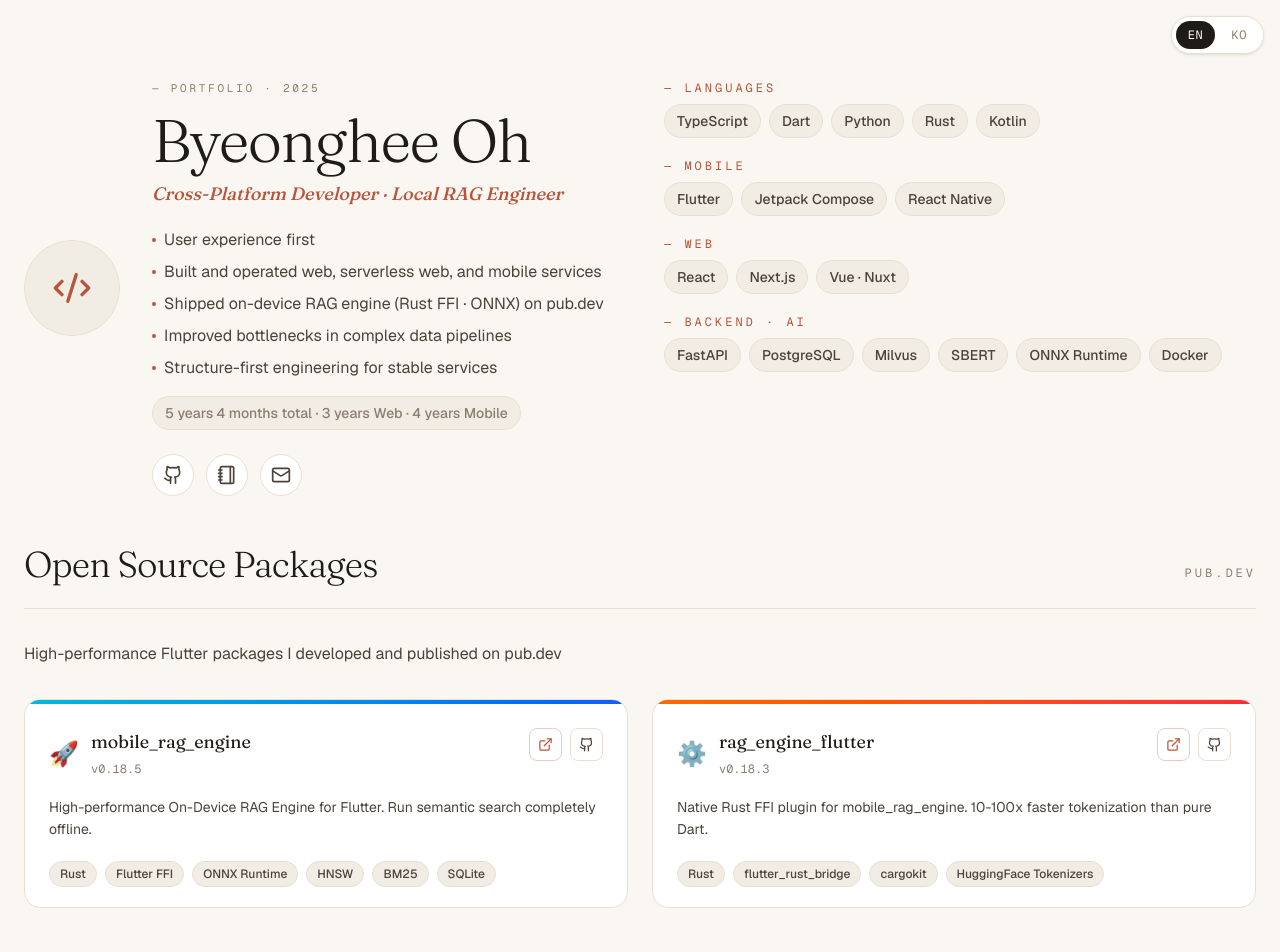
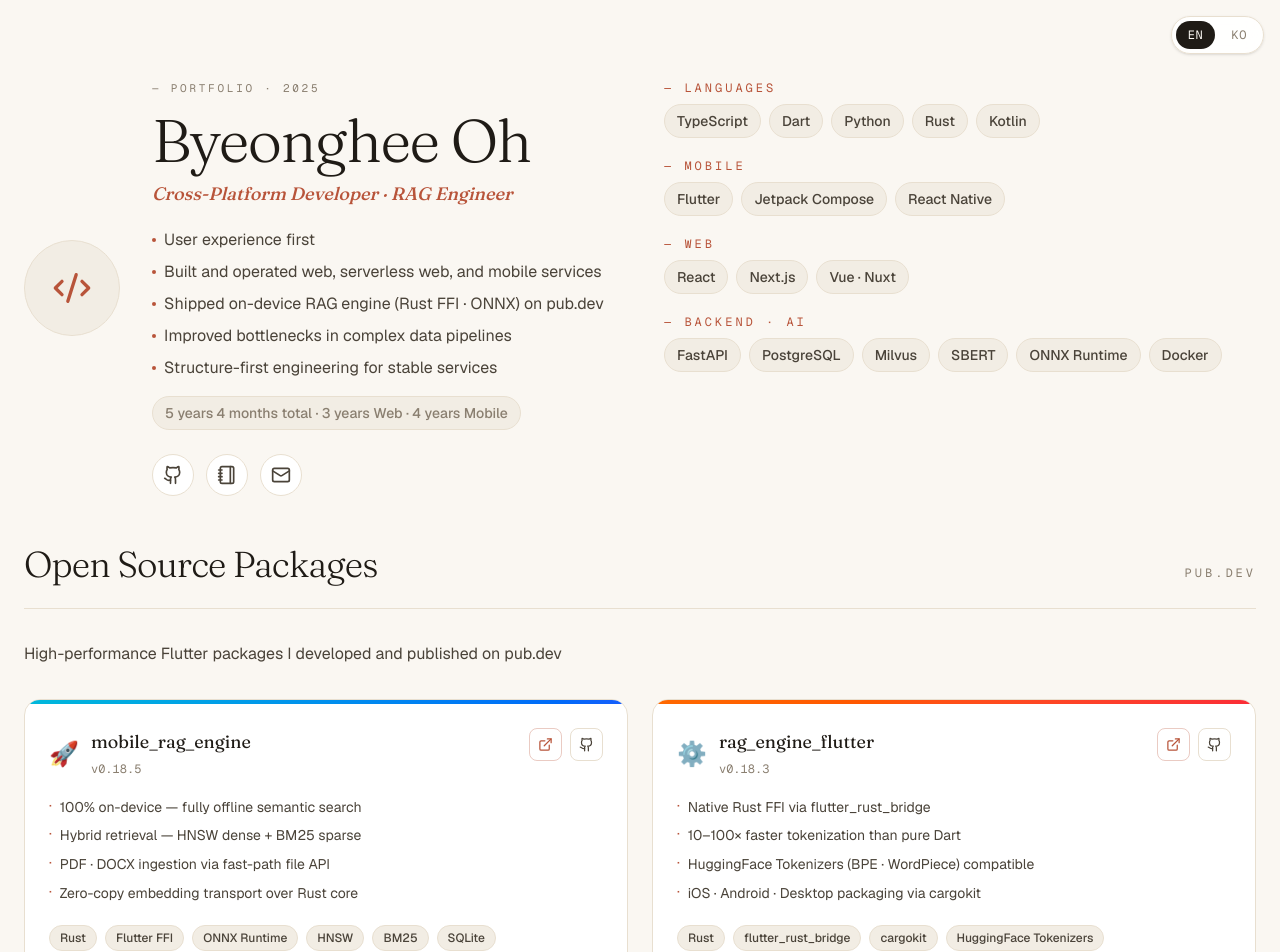
Before and after one commit to dev07060/dev-portfolio, a Next.js app: page / in a window 1280 px wide. Shown: the top 952 px of the page. Built offline with nearby package versions, Linux system fonts and the light colour scheme.

Commit message:
feat: enhance Portfolio and DeviceFrame components, add swipe functionality to PresentationOverlay, and improve OpenSourceBanner structure

```diff
--- a/src/components/Portfolio.tsx
+++ b/src/components/Portfolio.tsx
@@ -92,6 +92,22 @@ const Portfolio = () => {
     });
   }, [selectedProject]);
 
+  // Lock background scroll while a modal/overlay is open
+  useEffect(() => {
+    if (!selectedProject) return;
+    const previousOverflow = document.body.style.overflow;
+    const previousPaddingRight = document.body.style.paddingRight;
+    const scrollbarWidth = window.innerWidth - document.documentElement.clientWidth;
+    document.body.style.overflow = 'hidden';
+    if (scrollbarWidth > 0) {
+      document.body.style.paddingRight = `${scrollbarWidth}px`;
+    }
+    return () => {
+      document.body.style.overflow = previousOverflow;
+      document.body.style.paddingRight = previousPaddingRight;
+    };
+  }, [selectedProject]);
+
   return (
     <div className="min-h-screen bg-[#faf7f2] text-[#1f1b16] font-sans">
       {/* Header / Profile Section */}
--- a/src/components/widgets/DeviceFrame.tsx
+++ b/src/components/widgets/DeviceFrame.tsx
@@ -30,10 +30,11 @@ const DeviceFrame = ({
   }
 
   return (
-    <div className="w-full lg:w-1/3 bg-gradient-to-b from-[#f2ede4] to-[#e8dfd0] flex items-center justify-center p-8 order-1 lg:order-2 overflow-hidden relative min-h-[500px] lg:min-h-[500px] group">
-      {/* Hover hint */}
-      <div className="absolute top-4 left-1/2 -translate-x-1/2 z-10 opacity-0 group-hover:opacity-100 transition-opacity bg-[#1f1b16]/80 px-3 py-1 rounded-full text-xs text-[#faf7f2] flex items-center gap-2 pointer-events-none">
-        <Maximize2 size={12} /> Click device to explore
+    <div className="w-full lg:w-3/5 bg-gradient-to-b from-[#f2ede4] to-[#e8dfd0] flex items-center justify-center p-8 order-1 lg:order-2 overflow-hidden relative min-h-[500px] lg:min-h-[500px] group">
+      {/* Always-visible affordance badge — also works on touch devices */}
+      <div className="absolute bottom-4 left-1/2 -translate-x-1/2 z-10 bg-[#1f1b16]/75 backdrop-blur-sm px-3 py-1.5 rounded-full text-[10px] uppercase tracking-[0.2em] text-[#faf7f2] flex items-center gap-1.5 pointer-events-none font-mono shadow-sm group-hover:bg-[#1f1b16]/90 transition-colors">
+        <Maximize2 size={10} />
+        <span>Tap to open</span>
       </div>
 
       {/* Background Glow Effect */}
@@ -65,7 +66,7 @@ const MobileFrame = ({
   return (
     <div
       onClick={onClick}
-      className="relative mx-auto cursor-pointer border-gray-100 bg-gray-100 border-[8px] rounded-[2.5rem] h-[400px] w-[220px] md:h-[500px] md:w-[280px] shadow-xl flex flex-col transform transition-transform duration-500 hover:scale-105"
+      className="relative mx-auto cursor-pointer border-gray-100 bg-gray-100 border-[8px] rounded-[2.5rem] h-[400px] w-[220px] md:h-[500px] md:w-[280px] lg:h-[560px] lg:w-[310px] shadow-xl flex flex-col transform transition-transform duration-500 hover:scale-105"
     >
       <div className="h-[32px] w-[3px] bg-gray-100 absolute -left-[10px] top-[72px] rounded-l-lg" />
       <div className="h-[46px] w-[3px] bg-gray-100 absolute -left-[10px] top-[124px] rounded-l-lg" />
@@ -105,7 +106,7 @@ const WebFrame = ({
   return (
     <div
       onClick={onClick}
-      className="relative w-full max-w-md aspect-video bg-[#faf7f2] rounded-lg shadow-2xl border-t-[20px] border-white/90 transform transition-transform duration-500 hover:scale-105 cursor-pointer overflow-hidden"
+      className="relative w-full max-w-md lg:max-w-xl aspect-video bg-[#faf7f2] rounded-lg shadow-2xl border-t-[20px] border-white/90 transform transition-transform duration-500 hover:scale-105 cursor-pointer overflow-hidden"
     >
       <div className="absolute -top-[14px] left-3 flex gap-1.5 z-10">
         <div className="w-2.5 h-2.5 rounded-full bg-red-400" />
@@ -281,8 +282,7 @@ const TabletFrame = ({
   return (
     <div
       onClick={onClick}
-      className="relative mx-auto cursor-pointer border-gray-100 bg-gray-100 border-[10px] rounded-[2rem] shadow-xl flex flex-col transform transition-transform duration-500 hover:scale-105"
-      style={{ width: '280px', height: '400px' }}
+      className="relative mx-auto cursor-pointer border-gray-100 bg-gray-100 border-[10px] rounded-[2rem] shadow-xl flex flex-col transform transition-transform duration-500 hover:scale-105 w-[280px] h-[400px] lg:w-[360px] lg:h-[510px]"
     >
       {/* 태블릿 상단 카메라 */}
       <div className="absolute top-3 left-1/2 -translate-x-1/2 w-2 h-2 bg-gray-300 rounded-full" />
--- a/src/components/widgets/OpenSourceBanner.tsx
+++ b/src/components/widgets/OpenSourceBanner.tsx
@@ -5,7 +5,7 @@ import { useLocale, ui } from '@/i18n';
 
 interface PackageInfo {
   name: string;
-  description: { en: string; ko: string };
+  bullets: { en: string; ko: string }[];
   version: string;
   techStack: string[];
   pubDevUrl: string;
@@ -17,10 +17,24 @@ interface PackageInfo {
 const packages: PackageInfo[] = [
   {
     name: 'mobile_rag_engine',
-    description: {
-      en: 'High-performance On-Device RAG Engine for Flutter. Run semantic search completely offline.',
-      ko: '고성능 온디바이스 RAG 엔진. 100% 오프라인 시맨틱 검색을 Flutter에서 구현.',
-    },
+    bullets: [
+      {
+        en: '100% on-device — fully offline semantic search',
+        ko: '완전 온디바이스 · 100% 오프라인 시맨틱 검색',
+      },
+      {
+        en: 'Hybrid retrieval — HNSW dense + BM25 sparse',
+        ko: '하이브리드 검색 — HNSW 벡터 + BM25 키워드',
+      },
+      {
+        en: 'PDF · DOCX ingestion via fast-path file API',
+        ko: 'PDF · DOCX 추출 + Fast-path 인제스션 API',
+      },
+      {
+        en: 'Zero-copy embedding transport over Rust core',
+        ko: 'Rust 코어 기반 Zero-copy 임베딩 전송',
+      },
+    ],
     version: '0.18.5',
     techStack: ['Rust', 'Flutter FFI', 'ONNX Runtime', 'HNSW', 'BM25', 'SQLite'],
     pubDevUrl: 'https://pub.dev/packages/mobile_rag_engine',
@@ -30,10 +44,24 @@ const packages: PackageInfo[] = [
   },
   {
     name: 'rag_engine_flutter',
-    description: {
-      en: 'Native Rust FFI plugin for mobile_rag_engine. 10-100x faster tokenization than pure Dart.',
-      ko: 'mobile_rag_engine을 위한 네이티브 Rust FFI 플러그인. Pure Dart 대비 10-100배 빠른 토크나이징.',
-    },
+    bullets: [
+      {
+        en: 'Native Rust FFI via flutter_rust_bridge',
+        ko: 'flutter_rust_bridge 기반 네이티브 Rust FFI',
+      },
+      {
+        en: '10–100× faster tokenization than pure Dart',
+        ko: 'Pure Dart 대비 10~100× 빠른 토크나이징',
+      },
+      {
+        en: 'HuggingFace Tokenizers (BPE · WordPiece) compatible',
+        ko: 'HuggingFace Tokenizers (BPE · WordPiece) 호환',
+      },
+      {
+        en: 'iOS · Android · Desktop packaging via cargokit',
+        ko: 'cargokit으로 iOS · Android · Desktop 크로스플랫폼',
+      },
+    ],
     version: '0.18.3',
     techStack: ['Rust', 'flutter_rust_bridge', 'cargokit', 'HuggingFace Tokenizers'],
     pubDevUrl: 'https://pub.dev/packages/rag_engine_flutter',
@@ -108,10 +136,15 @@ const OpenSourceBanner = () => {
                 </div>
               </div>
 
-              {/* Description - flex-grow pushes badges to bottom */}
-              <p className="text-sm text-[#4a4339] mb-4 leading-relaxed flex-grow">
-                {pkg.description[locale]}
-              </p>
+              {/* Spec bullets - flex-grow pushes badges to bottom */}
+              <ul className="text-sm text-[#4a4339] mb-4 leading-relaxed flex-grow space-y-1.5">
+                {pkg.bullets.map((b, i) => (
+                  <li key={i} className="flex gap-2">
+                    <span className="text-[#b8543a] mt-[2px] leading-none">·</span>
+                    <span>{b[locale]}</span>
+                  </li>
+                ))}
+              </ul>
 
               {/* Tech Stack Badges - fixed at bottom */}
               <div className="flex flex-wrap gap-2 mt-auto">
--- a/src/components/widgets/PresentationOverlay.tsx
+++ b/src/components/widgets/PresentationOverlay.tsx
@@ -1,4 +1,7 @@
+'use client';
+
 import { X, ChevronLeft, ChevronRight } from 'lucide-react';
+import { useRef } from 'react';
 import { Project } from '@/types/project';
 import DeviceFrame from './DeviceFrame';
 import { useLocale } from '@/i18n';
@@ -11,6 +14,8 @@ interface PresentationOverlayProps {
   onNextSlide: (e?: React.MouseEvent) => void;
 }
 
+const SWIPE_THRESHOLD = 50; // px
+
 const PresentationOverlay = ({
   project,
   currentScreenIndex,
@@ -21,8 +26,31 @@ const PresentationOverlay = ({
   const isFirst = currentScreenIndex === 0;
   const isLast = currentScreenIndex === project.screens.length - 1;
 
+  const touchStart = useRef<{ x: number; y: number } | null>(null);
+
+  const handleTouchStart = (e: React.TouchEvent) => {
+    const t = e.touches[0];
+    touchStart.current = { x: t.clientX, y: t.clientY };
+  };
+
+  const handleTouchEnd = (e: React.TouchEvent) => {
+    if (!touchStart.current) return;
+    const t = e.changedTouches[0];
+    const dx = t.clientX - touchStart.current.x;
+    const dy = t.clientY - touchStart.current.y;
+    touchStart.current = null;
+    // Only treat as swipe if horizontal movement dominates and exceeds threshold
+    if (Math.abs(dx) < SWIPE_THRESHOLD || Math.abs(dx) <= Math.abs(dy)) return;
+    if (dx < 0 && !isLast) onNextSlide();
+    else if (dx > 0 && !isFirst) onPrevSlide();
+  };
+
   return (
-    <div className="fixed inset-0 z-[60] bg-[#1f1b16] flex flex-col items-center justify-center animate-fade-in">
+    <div
+      className="fixed inset-0 z-[60] bg-[#1f1b16] flex flex-col items-center justify-center animate-fade-in"
+      onTouchStart={handleTouchStart}
+      onTouchEnd={handleTouchEnd}
+    >
       {/* Navigation Controls */}
       <button
         onClick={onExit}
--- a/src/components/widgets/ProjectGrid.tsx
+++ b/src/components/widgets/ProjectGrid.tsx
@@ -1,5 +1,8 @@
+'use client';
+
 import { Project } from '@/types/project';
 import ProjectCard from './ProjectCard';
+import { useLocale, ui } from '@/i18n';
 
 interface ProjectGridProps {
   projects: Project[];
@@ -7,14 +10,16 @@ interface ProjectGridProps {
 }
 
 const ProjectGrid = ({ projects, onProjectClick }: ProjectGridProps) => {
+  const { t } = useLocale();
+
   return (
     <main className="max-w-7xl mx-auto px-6 pb-20 relative z-20">
       <div className="mb-10 pb-6 border-b border-[#e8dfd0] flex items-baseline justify-between">
         <h2 className="font-serif text-3xl md:text-4xl font-light text-[#1f1b16] tracking-tight">
-          Selected Work
+          {t(ui.selectedWork)}
         </h2>
         <span className="font-mono text-xs uppercase tracking-[0.25em] text-[#8a7f70]">
-          {String(projects.length).padStart(2, '0')} Projects
+          {String(projects.length).padStart(2, '0')} {t(ui.projectsSuffix)}
         </span>
       </div>
 
--- a/src/i18n/translations.ts
+++ b/src/i18n/translations.ts
@@ -35,6 +35,10 @@ export const ui = {
   web: { en: 'Web', ko: 'Web' },
   state: { en: 'Stack', ko: 'Stack' },
 
+  // ProjectGrid Section
+  selectedWork: { en: 'Selected Work', ko: '선정 프로젝트' },
+  projectsSuffix: { en: 'Projects', ko: '프로젝트' },
+
   // Open Source Packages Section
   openSourcePackages: { en: 'Open Source Packages', ko: '오픈소스 패키지' },
   openSourceDesc: {
@@ -51,8 +55,8 @@ export const ui = {
 export const profile = {
   name: { en: 'Byeonghee Oh', ko: '오병희' },
   tagline: {
-    en: 'Cross-Platform Developer · Local RAG Engineer',
-    ko: 'Cross-Platform Developer · Local RAG Engineer',
+    en: 'Cross-Platform Developer · RAG Engineer',
+    ko: 'Cross-Platform Developer · RAG Engineer',
   },
   // Korean uses intro paragraph, English uses highlights
   intro: {
```
Also changed, not shown: src/components/widgets/ProjectModal.tsx (+20 -36 lines).
